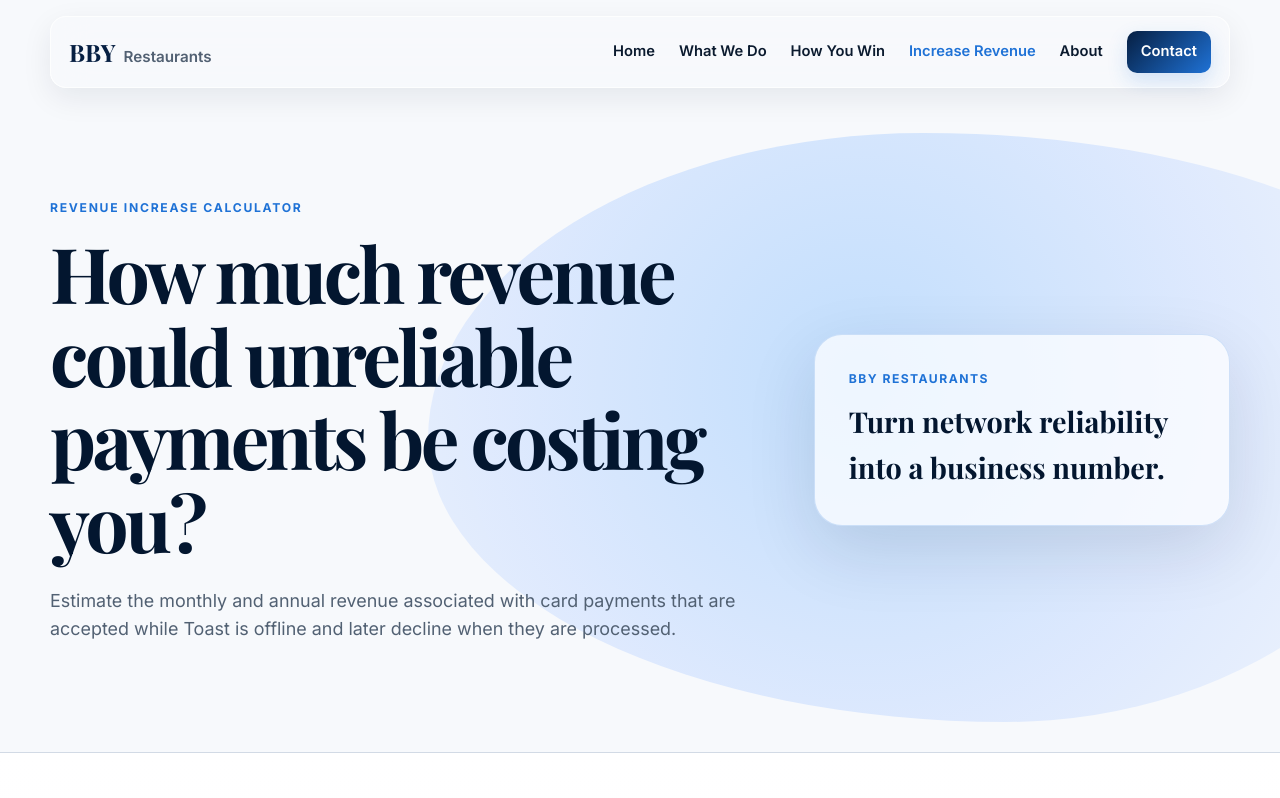
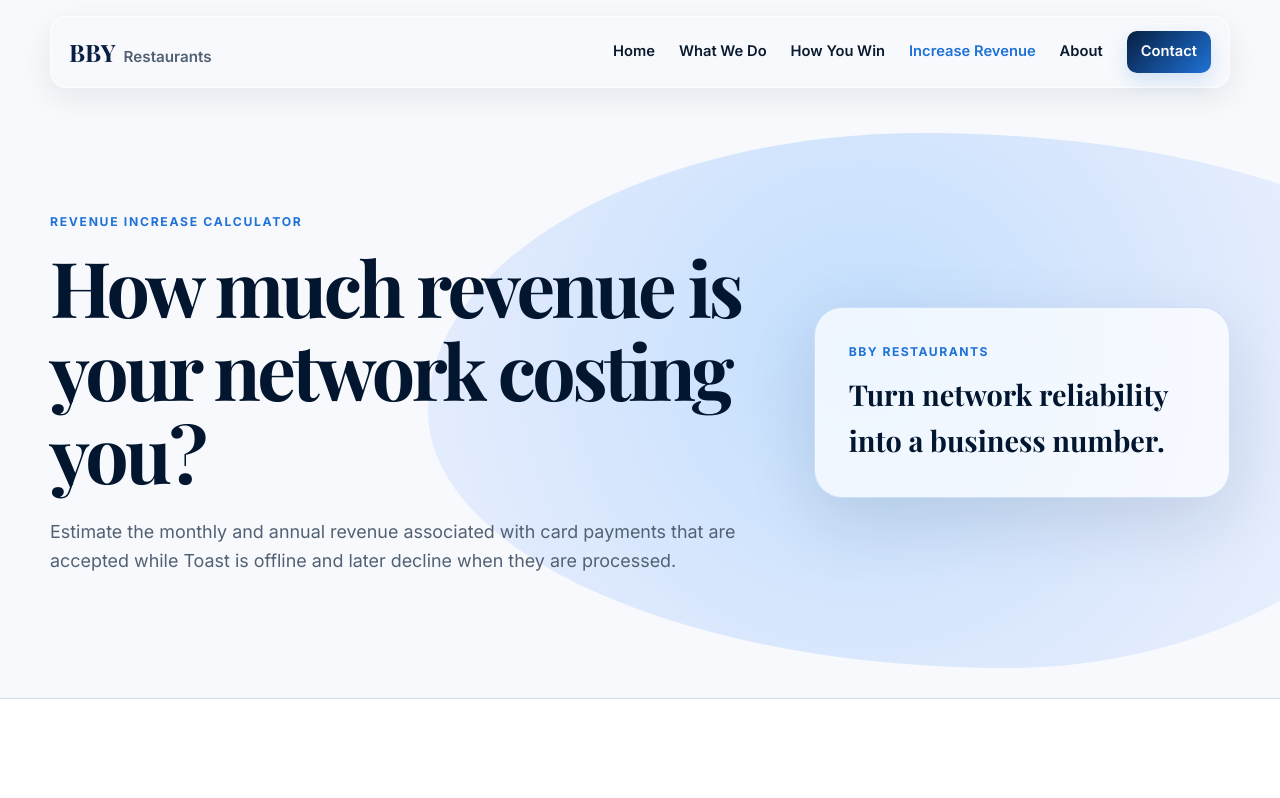
Before and after one commit to bbytech123/bbyrestaurants, a plain HTML site: page revenue-calculator.html in a window 1280 px wide. Shown: the top 798 px of the page. Drawn offline with nearby package versions, Linux system fonts and the light colour scheme.

Commit message:
Add files via upload

```diff
--- a/revenue-calculator.html
+++ b/revenue-calculator.html
@@ -1,6 +1,6 @@
 <!DOCTYPE html><html lang="en"><head><meta charset="UTF-8"><meta name="viewport" content="width=device-width,initial-scale=1.0"><meta name="description" content="Estimate restaurant revenue lost from Toast payments processed offline and later declined."><title>Revenue Increase Calculator | BBY Restaurants</title><link rel="preconnect" href="https://fonts.googleapis.com"><link rel="preconnect" href="https://fonts.gstatic.com" crossorigin><link href="https://fonts.googleapis.com/css2?family=Inter:wght@400;500;600;700&family=Playfair+Display:wght@600;700&display=swap" rel="stylesheet"><link rel="stylesheet" href="styles.css"></head><body>
 <header class="site-header"><a class="brand" href="index.html#top"><span class="brand-mark">BBY</span><span class="brand-name">Restaurants <small class="brand-by">by BBY Technologies</small></span></a><button class="menu-button" type="button" aria-expanded="false" aria-controls="site-nav">Menu</button><nav id="site-nav" class="site-nav"><a href="index.html#top">Home</a><a href="index.html#services">What We Do</a><a href="index.html#how-you-win">How You Win</a><a class="active-nav-link" href="revenue-calculator.html">Increase Revenue</a><a href="index.html#about">About</a><a class="nav-contact" href="index.html#contact">Contact</a></nav></header>
-<main class="calculator-page"><section class="calculator-hero section-shell"><div class="reveal"><p class="eyebrow">Revenue Increase Calculator</p><h1>How much revenue could unreliable payments be costing you?</h1><p class="calculator-lead">Estimate the monthly and annual revenue associated with card payments that are accepted while Toast is offline and later decline when they are processed.</p></div><div class="calculator-hero-stat reveal"><span>BBY Restaurants</span><strong>Turn network reliability into a business number.</strong></div></section>
+<main class="calculator-page"><section class="calculator-hero section-shell"><div class="reveal"><p class="eyebrow">Revenue Increase Calculator</p><h1>How much revenue is your network costing you?</h1><p class="calculator-lead">Estimate the monthly and annual revenue associated with card payments that are accepted while Toast is offline and later decline when they are processed.</p></div><div class="calculator-hero-stat reveal"><span>BBY Restaurants</span><strong>Turn network reliability into a business number.</strong></div></section>
 <section class="calculator-section"><div class="section-shell"><div class="calculator-shell reveal"><div class="calculator-intro"><p class="eyebrow">Calculator</p><h2>Estimate your revenue exposure.</h2><p>We’ll build the calculation around your restaurant’s real numbers. The fields and formula will be finalized next so the estimate is transparent and based on assumptions you can review.</p></div><div class="calculator-control-panel">
             <div class="calculator-control-heading"><div><p class="calculator-control-label">Checks Declined</p><h3 id="declined-range-display">5–7 checks per month</h3></div><div class="calculator-value-badge" id="declined-badge">5–7</div></div>
             <div class="calculator-slider-wrap">
```
